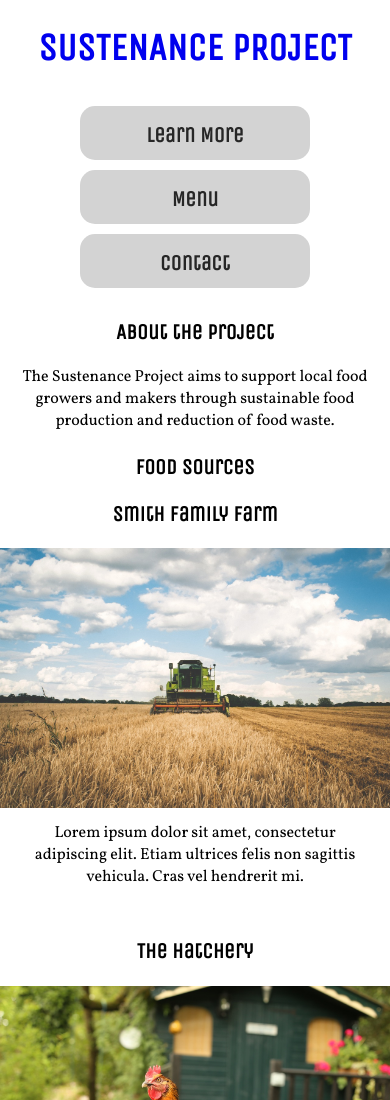
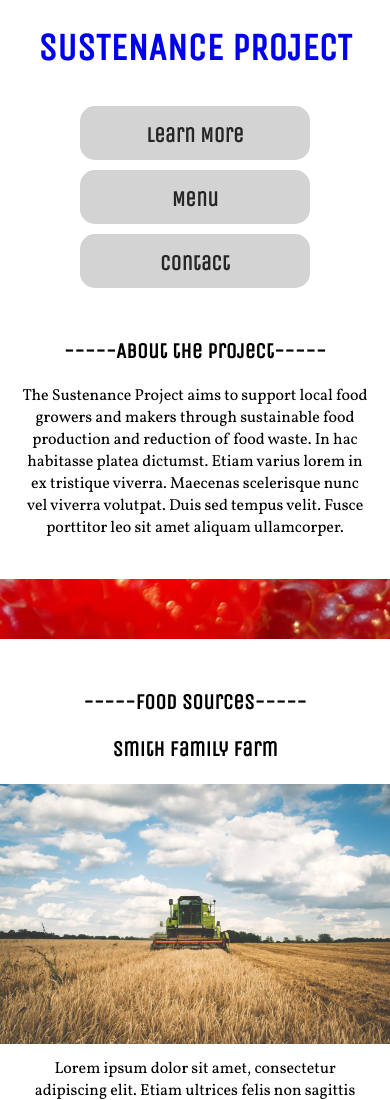
Before and after one commit to avoshell/sustenance-project, a plain HTML site: page about.html in a window 390 px wide. Shown: the top 1100 px of the page. Drawn offline with nearby package versions, Linux system fonts and the light colour scheme.

Commit message:
Added images and styling

```diff
--- a/about.html
+++ b/about.html
@@ -18,13 +18,17 @@
 </nav>
 
 <div class="about">
-    <h3>About the Project</h3>
+    <h3>-----About the Project-----</h3>
 
-    <p>The Sustenance Project aims to support local food growers and makers through sustainable food production and reduction of food waste.</p>
+    <p>The Sustenance Project aims to support local food growers and makers through sustainable food production and reduction of food waste. In hac habitasse platea dictumst. Etiam varius lorem in ex tristique viverra. Maecenas scelerisque nunc vel viverra volutpat. Duis sed tempus velit. Fusce porttitor leo sit amet aliquam ullamcorper.</p>
+</div>
+
+<div class="img-border">
+    <img src="imgs/raspberries-closeup- 1280x.jpeg" alt="close-up raspberries" title="raspberries"/>
 </div>
 
 <div class="source">
-    <h3>Food Sources</h3>
+    <h3>-----Food Sources-----</h3>
 
     <h3>Smith Family Farm</h3>
     <img src="imgs/tractor-in-field-1280x.jpeg" alt="tractor in a field" title="tractor in a field" class="small"/>
--- a/stylesheet.css
+++ b/stylesheet.css
@@ -73,6 +73,13 @@ nav {
          margin-top: 50px;
      }
 
+     .img-border {
+         width: 100%;
+         height: 60px;
+         overflow: hidden;
+         margin-bottom: 50px;
+     }
+
      /*Navigation*/
 
      nav {
@@ -115,9 +122,19 @@ nav {
         margin: auto;
     }
 
+     /* About - Learn More */
+
     .about-source {
         margin-top: 10px;
         margin-bottom: 50px;
+    }
+
+    .about h3{
+        margin-top: 40px;
+    }
+
+    .about p {
+        margin-bottom: 40px;
     }
 
  }
```
